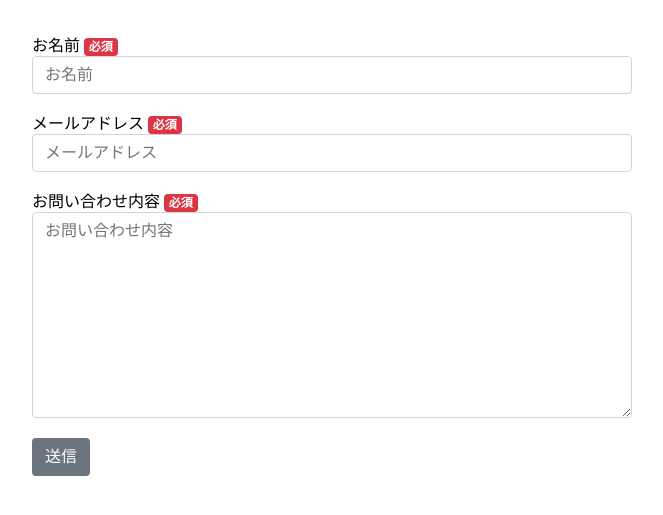
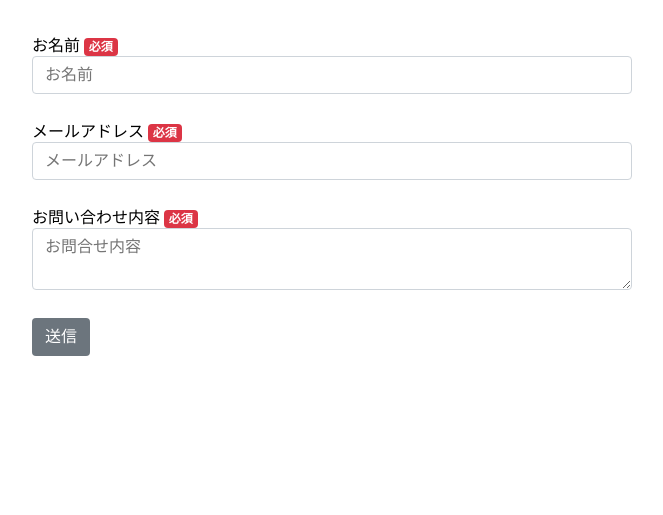
Before and after one commit to sano-lab/simple-form, a PHP site: page / in a window 1280 px wide. Shown: the top 515 px of the page, without its empty margins (308-971 px from the left). Run offline with PHP 8.4, Linux system fonts and the light colour scheme.

Commit message:
[change] MVCモデル化

```diff
--- a/app/css/style.css
+++ b/app/css/style.css
@@ -9,7 +9,7 @@ body {
 }
 
 .form-list {
-    margin-bottom: 1em;
+    margin-bottom: 1.5em;
 }
 
 input, textarea {
@@ -90,3 +90,12 @@ p {
 .box button:first-child {
     margin-right: auto;
 }
+
+.validation {
+    margin: 0;
+    padding: 0;
+    pointer-events: none;
+    position: absolute;
+    list-style: none;
+    z-index: 9999;
+}
--- a/app/index.php
+++ b/app/index.php
@@ -1,37 +1,34 @@
 <?php
-ini_set('display_errors', 0);
-header('X-FRAME-OPTIONS: DENY');
-session_start();
-session_regenerate_id(true);
-$csrf_token = bin2hex(random_bytes(16));
-$_SESSION = array();
+require_once('model/init.php');
+require_once('model/function.php');
+
+// NULLバイト除去
+if(isset($_POST)) $_POST = sanitize($_POST);
+
+// トークンチェック
+if ($_SERVER ['REQUEST_METHOD'] === 'POST') {
+  if($_SESSION['csrf_token'] !== $_POST['csrf_token']) {
+    //die('トークンが不正です');
+  }
+}
+
+// トークン発行
+$csrf_token = bin2hex(random_bytes(32));
 $_SESSION['csrf_token'] = $csrf_token;
+
+$name = isset($_POST['name']) ? h($_POST['name']) : '';
+$email = isset($_POST['email']) ? h($_POST['email']) : '';
+$message = isset($_POST['message']) ? h($_POST['message']) : '';
+$confirmed = isset($_POST['confirm']) ? h($_POST['confirm']) : false;
+$edit = isset($_POST['edit']) ? true : false;
+
+$errors = array();
+if($name === '') $errors[] = '<li>お名前を入力して下さい。</li>';
+if($email === '') $errors[] = '<li>メールアドレスを入力してください。</li>';
+if($email !== '' && !validateEmail($email)) $errors[] = "<li><strong>${email}</strong>は、不正なメールアドレスです。</li>";
+if($message === '') $errors[] = '<li>お問い合わせ内容を入力してください。</li>';
+
+if ($_SERVER ['REQUEST_METHOD'] === 'GET') $errors = [''];
+
+require_once('view/indexHtml.php');
 ?>
-<!DOCTYPE html>
-<html lang="ja">
-<head>
-    <meta charset="UTF-8">
-    <meta http-equiv="X-UA-Compatible" content="IE=edge">
-    <meta name="viewport" content="width=device-width, initial-scale=1.0">
-    <link rel="stylesheet" href="css/style.css">
-    <title>お問い合わせフォーム</title>
-</head>
-<body>
-    <form action="form.php" method="post">
-        <div class="form-list">
-            <label for="id_fullname">お名前 <span class="badge badge-danger">必須</span></label>
-            <input type="text" name="name" placeholder="お名前" required="">
-        </div>
-        <div class="form-list">
-            <label for="id_fullname">メールアドレス <span class="badge badge-danger">必須</span></label>
-            <input type="text" name="email" placeholder="メールアドレス" required="">
-        </div>
-        <div class="form-list">
-            <label for="id_fullname">お問い合わせ内容 <span class="badge badge-danger">必須</span></label>
-            <textarea name="message" placeholder="お問い合わせ内容" rows="8" required=""></textarea>
-        </div>
-        <input hidden name="csrf_token" value="<?= $csrf_token ?>">
-        <button type="submit">送信</button>
-    </form>
-</body>
-</html>
--- /dev/null
+++ b/app/js/app.js
@@ -0,0 +1,7 @@
+{
+    'use strict';
+
+    document.querySelectorAll('input').forEach(index => {
+        new RealtimeValidationView(index);
+    });
+}
--- /dev/null
+++ b/app/model/function.php
@@ -0,0 +1,30 @@
+<?php
+
+//------------------------------------------------------------
+//  関数定義
+//------------------------------------------------------------
+
+// エスケープ
+function h($s) {
+    return htmlspecialchars($s, ENT_QUOTES, 'UTF-8');
+}
+
+// メールフォーマットチェック
+function validateEmail($s){
+    $reg = "/^[\.!#%&\-_0-9a-zA-Z\?\/\+]+\@[!#%&\-_0-9a-z]+(\.[!#%&\-_0-9a-z]+)+$/";
+    if (filter_var($s, FILTER_VALIDATE_EMAIL)){
+      return true;
+    } elseif (preg_match($reg, "$s")) {
+      return true;
+    } else {
+      return false;
+    }
+}
+
+// Nullバイト除去
+function sanitize($arr) {
+    if(is_array($arr)){
+        return array_map('sanitize', $arr);
+    }
+    return str_replace('\0', '', $arr);
+}
--- /dev/null
+++ b/app/model/init.php
@@ -0,0 +1,5 @@
+<?php
+ini_set('display_errors', 0);
+header('X-FRAME-OPTIONS: DENY');
+session_start();
+session_regenerate_id(true);
--- /dev/null
+++ b/app/view/indexHtml.php
@@ -0,0 +1,75 @@
+<!DOCTYPE html>
+<html lang="ja">
+<head>
+  <meta charset="UTF-8">
+  <meta http-equiv="X-UA-Compatible" content="IE=edge">
+  <meta name="viewport" content="width=device-width, initial-scale=1.0">
+  <link rel="stylesheet" href="css/style.css">
+  <title>お問い合わせフォーム</title>
+</head>
+<body>
+
+<?php if (!empty($errors) || $edit) /* 入力値エラー時 */ : ?>
+  <ul><?= implode("\n", $errors) ?></ul>
+
+  <form action="<?= h($_SERVER['SCRIPT_NAME']); ?>" method="post">
+    <div class="form-list">
+      <label for="id_fullname">お名前 <span class="badge badge-danger">必須</span></label>
+      <input type="text" name="name" value="<?= $name ?>" placeholder="お名前" data-required="true">
+      <ul class="validation">
+          <li data-error="required" style="display: block;">必須項目です</li>
+      </ul>
+    </div>
+    <div class="form-list">
+      <label for="id_mail">メールアドレス <span class="badge badge-danger">必須</span></label>
+      <input type="text" name="email" value="<?= $email ?>" placeholder="メールアドレス" data-required="true" data-minlength="3" data-maxlength="256">
+      <ul class="validation">
+          <li data-error="required" style="display: block;">必須項目です</li>
+          <li data-error="minlength" style="display: none;">3文字以上で入力してください</li>
+          <li data-error="maxlength" style="display: none;">256文字以内で入力してください</li>
+      </ul>
+    </div>
+    <div class="form-list">
+      <label for="id_message">お問い合わせ内容 <span class="badge badge-danger">必須</span></label>
+      <textarea name="message" placeholder="お問合せ内容"><?= $message ?></textarea>
+    </div>
+    <input type="hidden" name="csrf_token" value="<?= $_SESSION['csrf_token'] ?>">
+    <button type="submit">送信</button>
+  </form>
+<?php elseif(!$confirmed) /* フィールドエラーがなく、編集でもない場合（＝確認画面表示） */ : ?>
+  <p>以下の内容でよければ、「送信」ボタンを押してください。</p>
+      <p>お名前</p>
+      <p><?= $name ?></p>
+      <hr>
+      <p>メールアドレス</p>
+      <p><?= $email ?></p>
+      <hr>
+      <p>お問い合わせ内容</p>
+      <p><?= $message ?></p>
+      <hr>
+    <form method="POST" action="<?= h($_SERVER['SCRIPT_NAME']) ?>">
+      <input type="hidden" name="name" value="<?= $name ?>">
+      <input type="hidden" name="email" value="<?= $email ?>">
+      <input type="hidden" name="message" value="<?= $message ?>">
+      <input type="hidden" name="confirm" value="confirmed">
+      <input type="hidden" name="csrf_token" value="<?= $_SESSION['csrf_token'] ?>">
+      <div class="box">
+        <button type="submit" name="edit">修正</button>
+        <button type="submit">送信</button>
+      <div>
+<?php elseif($confirmed) /* 送信完了 */ : ?>
+  <?php
+  // 多重送信防止
+  unset($_SESSION['csrf_token']);
+  ?>
+  <p>お問い合わせありがとうございます</p>
+  <p>送信が完了しました。</p>
+<?php else /* エラー画面 */ : ?>
+  <p>申し訳ありません。送信処理ができませんでした。</p>
+  <p>再度お試し下さい。</p>
+  <p><a href="/">お問い合わせフォームのページへ戻る</a></p>
+<?php endif; ?>
+<script src="js/realtime-validation.js"></script>
+<script src="js/app.js"></script>
+</body>
+</html>
```
Also changed, not shown: app/form.php (deleted, +0 -125 lines).
